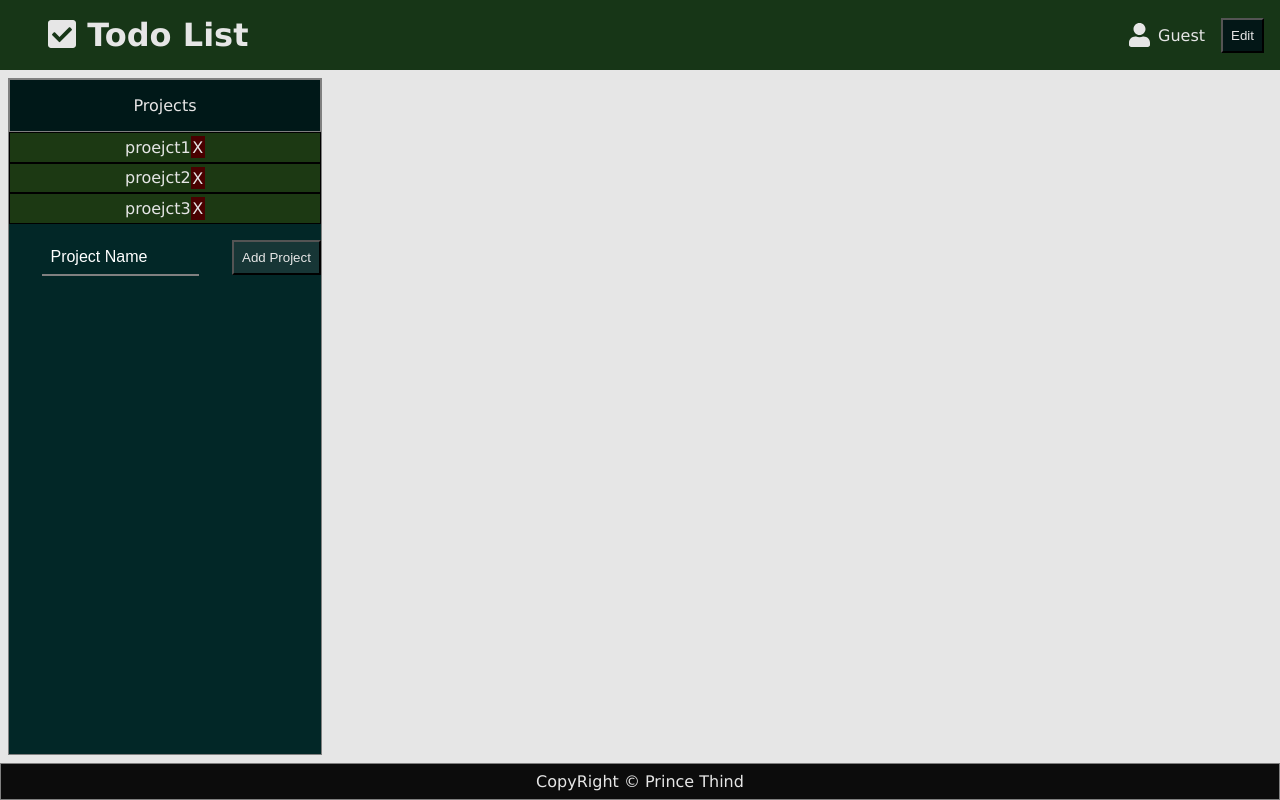
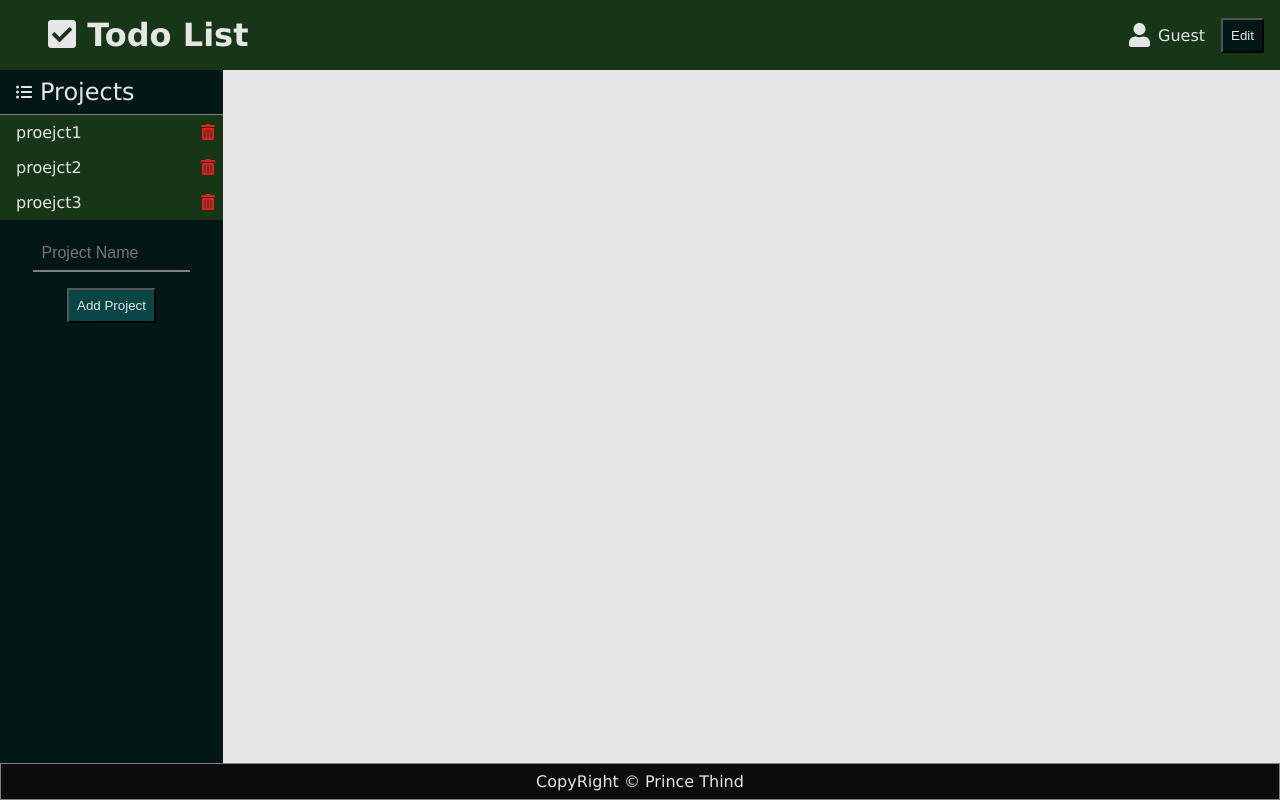
Before and after one commit to prince-thind/todo-list, a React (Create React App) app: page / in a window 1280 px wide. Built offline with nearby package versions, Linux system fonts and the light colour scheme.

Commit message:
restyle projects section

```diff
--- a/src/components/ProjectList.js
+++ b/src/components/ProjectList.js
@@ -1,53 +1,60 @@
 import ProjectForm from "./ProjectForm";
-import _ from 'loadsh';
+import { FontAwesomeIcon } from "@fortawesome/react-fontawesome";
+import { faListUl as projectsHeadingIcon, faTrashAlt as deleteIcon } from "@fortawesome/free-solid-svg-icons";
 
-function ProjectList({ projects, activeProject, setActiveProject , setProjects}) {
+import _ from "loadsh";
+
+function ProjectList({
+  projects,
+  activeProject,
+  setActiveProject,
+  setProjects,
+}) {
   return (
-    <div className="project-tab">
-      <div className="project-heading">Projects</div>
+    <section className="project-section">
+      <div className="projects-heading"><FontAwesomeIcon icon={projectsHeadingIcon}/> Projects</div>
       <ul className="project-list">
         {projects.map((project, index) => {
           return <Project project={project} key={index} />;
         })}
       </ul>
-      <ProjectForm projects={projects} setProjects={setProjects}/>
-    </div>
+      <ProjectForm projects={projects} setProjects={setProjects} />
+    </section>
   );
 
   function Project({ project }) {
     return (
       <li
-        className={activeProject === project ? 'active' : ''}
+        className={"project-item "+(activeProject === project ? "active" : "")}
         onClick={() => {
           setActiveProject(project);
         }}
       >
-        {project.name}
+        <div>{project.name}</div>
         <DeleteIcon project={project} />
       </li>
     );
 
     function DeleteIcon({ project }) {
       return (
-        <span
+        <div
           className="delete-icon"
           onClick={(e) => {
             e.stopPropagation();
             deleteProject(project);
           }}
         >
-          X
-        </span>
+          <FontAwesomeIcon icon={deleteIcon} />
+        </div>
       );
     }
   }
 
-  function deleteProject(project){
-    const projectsCopy=_.cloneDeep(projects);
-    const index=projects.indexOf(project);
-    projectsCopy.splice(index,1);
+  function deleteProject(project) {
+    const projectsCopy = _.cloneDeep(projects);
+    const index = projects.indexOf(project);
+    projectsCopy.splice(index, 1);
     setProjects(projectsCopy);
-
   }
 }
 export default ProjectList;
--- a/src/index.css
+++ b/src/index.css
@@ -7,9 +7,10 @@ html {
   --background: hsl(0, 0%, 90%);
   --primary: hsl(120, 40%, 15%);
   --secondary: hsl(180, 80%, 5%);
-  --accent1: hsl(180, 40%, 15%);
+  --accent1: hsl(180, 80%, 15%);
   --primary-text: hsl(0, 0%, 90%);
   --secondary-text: hsl(0, 0%, 10%);
+  --danger:hsl(0,75%,50%);
 }
 .App {
   font-family: Verdana, Geneva, Tahoma, sans-serif;
@@ -39,12 +40,3 @@ main {
   border: 1px solid gray;
   padding: 0.5rem;
 }
-.delete-icon {
-  background-color: rgb(73, 0, 0);
-  padding: 0.1rem;
-  /* float: right; */
-}
-.delete-icon:hover {
-  transform: scale(1.1);
-  cursor: pointer;
-}
--- a/src/styles/projects.css
+++ b/src/styles/projects.css
@@ -1,48 +1,54 @@
-.project-tab {
-  background-color: rgb(2, 39, 39);
-  margin: 0.5rem;
-  border: 1px solid gray;
-  max-width: 30%;
+.project-section {
+  background-color: var(--secondary);
+  text-align: left;
+  /* max-width: 30%; */
 }
-.project-heading {
-  padding: 1rem;
-  background-color: rgb(0, 24, 24);
-  border: 1px solid gray;
+.projects-heading {
+  padding: 0.5rem 0;
+  padding-left: 1rem;
+  font-size: 1.5rem;
+  display: flex;
+  align-items: center;
+  border-bottom: 1px solid gray;
 }
+.projects-heading svg {
+  font-size: 1rem;
+  margin-right: 0.5rem;
+}
+
 .project-list {
   list-style-type: none;
 }
-.project-list > li {
-  padding: 0.3rem;
-  border: 1px solid black;
-  background-color: hsl(106, 50%, 15%);
-}
-.project-list > .active {
-  background-color: hsl(106, 50%, 5%);
-}
-
-.project-form {
+.project-item {
+  /* padding: 0.5rem; */
+  background-color: var(--primary);
   display: flex;
   justify-content: space-between;
   align-items: center;
+  padding-left: 1rem;
+  /* border-bottom: 1px solid gray; */
 }
-.project-form input {
+.project-item:hover {
+  background-color: var(--accent1);
+  cursor: pointer;
+}
+.active {
+  background-color: var(--accent1);
+}
+
+.delete-icon {
+  color: var(--danger);
+  padding: 0.5rem;
   display: block;
-  width: 70%;
-  margin: 0 auto;
-  padding: 0.5rem;
-  background-color: transparent;
-  border: none;
-  border-bottom: 2px solid gray;
 }
-.project-form input::placeholder {
-  color: white;
+.delete-icon:hover {
+  cursor: pointer;
+  background-color: var(--secondary);
 }
-.project-form input:focus-visible {
-  caret-color: white;
-  outline: none;
-  color: white;
+.delete-icon:hover svg {
+  transform: scale(1.2);
 }
+
 @media only screen and (max-width: 760px) {
   .project-heading {
     border-right: none;
@@ -50,10 +56,4 @@
   .project-tab {
     margin: 0;
   }
-  .project-form {
-    flex-direction: column;
-  }
-  .project-form input::placeholder {
-    font-size: 0.7rem;
-  }
 }
```
